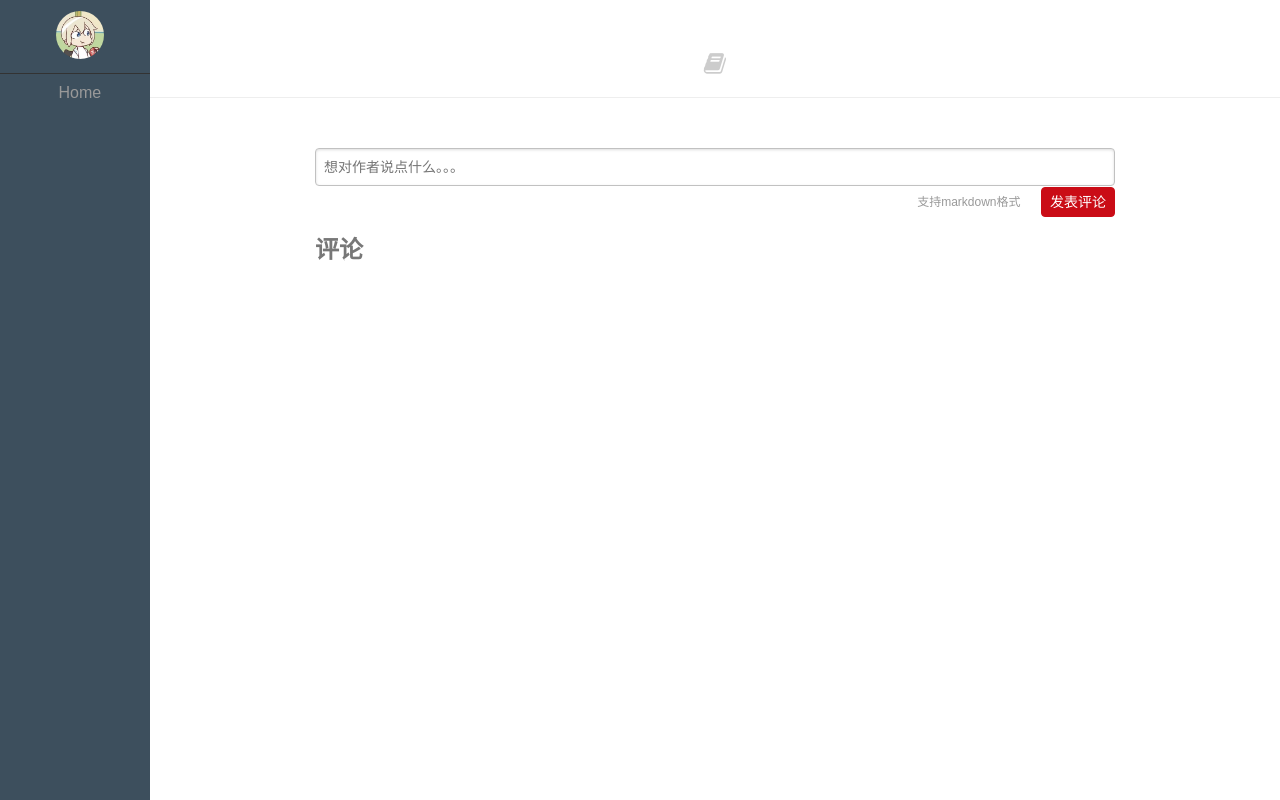
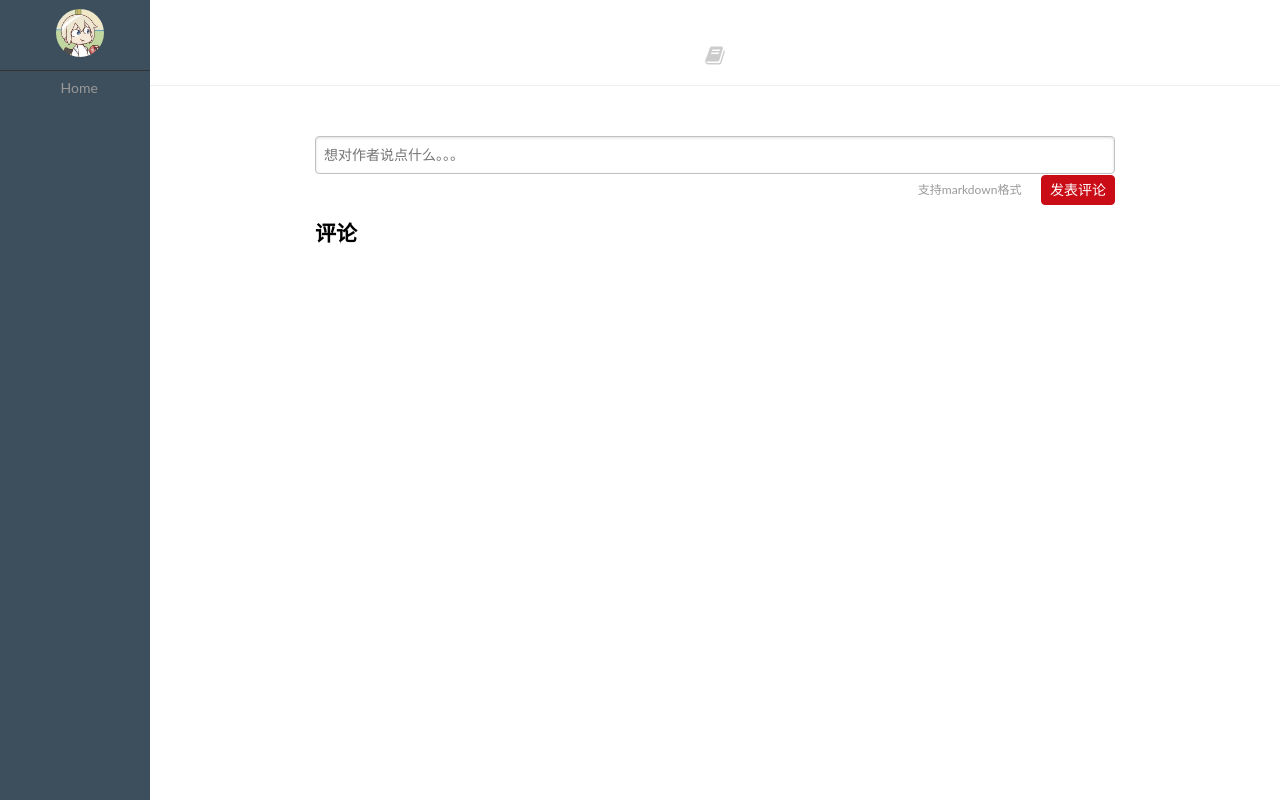
Before and after one commit to ChuXiaoYi/BlogWebSite, a Django app: template templates/Post/single.html in a window 1280 px wide. Run offline with Django 3.2, Linux system fonts and the light colour scheme; the template is opened without the code that fills it, so the values that code supplies are empty; parts of the project's set-up code (start-up, migrations or seed data) failed here and were passed over; some libraries are stand-ins or nearby versions.

Commit message:
修改央视

```diff
--- a/Post/static/Post/css/single.css
+++ b/Post/static/Post/css/single.css
@@ -1,5 +1,7 @@
 body {
-    color: #777;
+    /*color: #777;*/
+    font-family: Lato,"PingFang SC","Microsoft YaHei",sans-serif;
+    font-size: 14px;
 }
 
 .pure-img-responsive {
--- a/templates/Post/single.html
+++ b/templates/Post/single.html
@@ -18,7 +18,7 @@
         <![endif]-->
     <!--[if gt IE 8]><!-->
     <link rel="stylesheet" href="{% static 'Post/css/single.css' %}">
-    <link rel="stylesheet" href="{% static 'Post/css/highlights/manni.css' %}">
+    <link rel="stylesheet" href="{% static 'Post/css/highlights/github.css' %}">
     <!--<![endif]-->
     <!--[if lt IE 9]>
         <script src="http://cdnjs.cloudflare.com/ajax/libs/html5shiv/3.7/html5shiv.min.js"></script>
```
